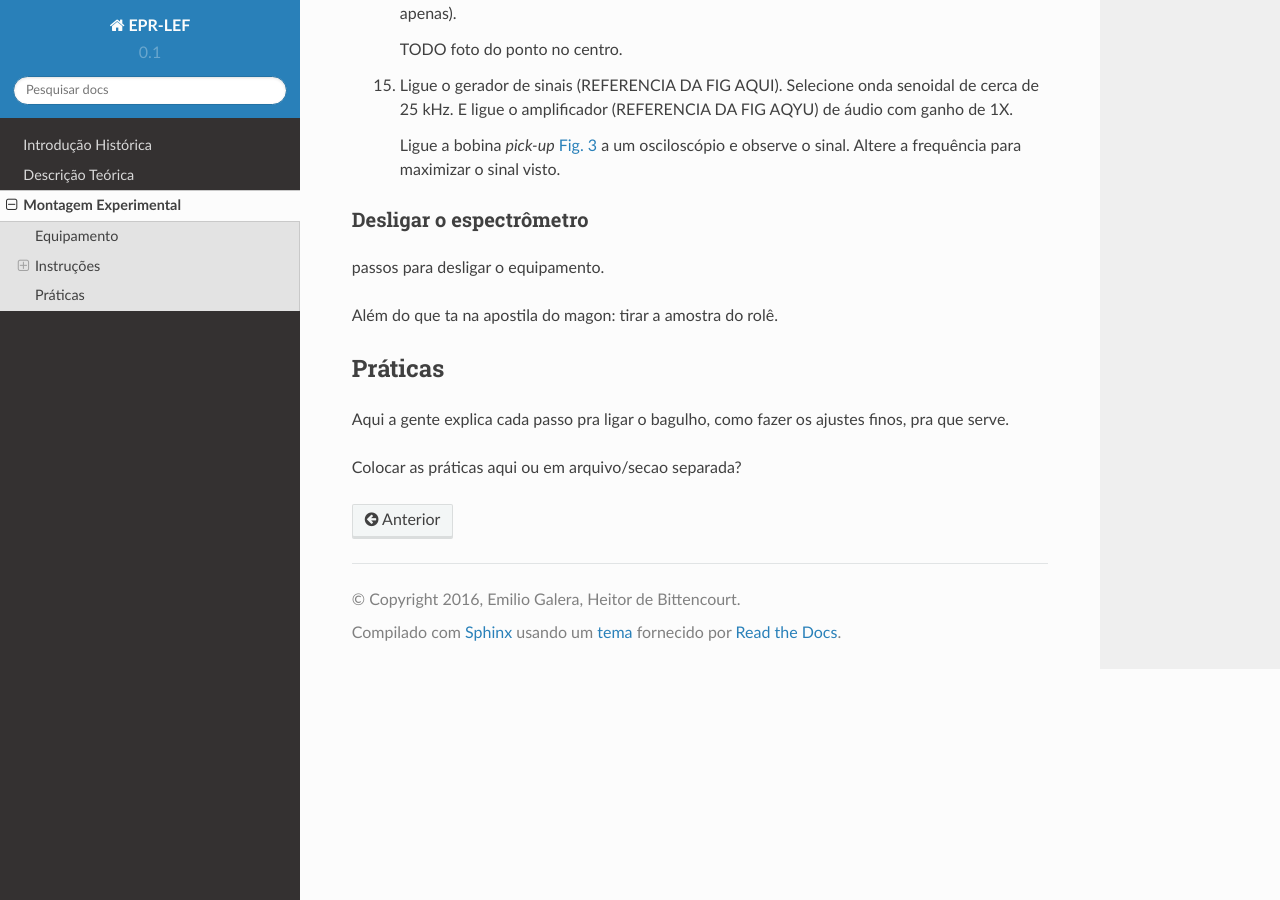
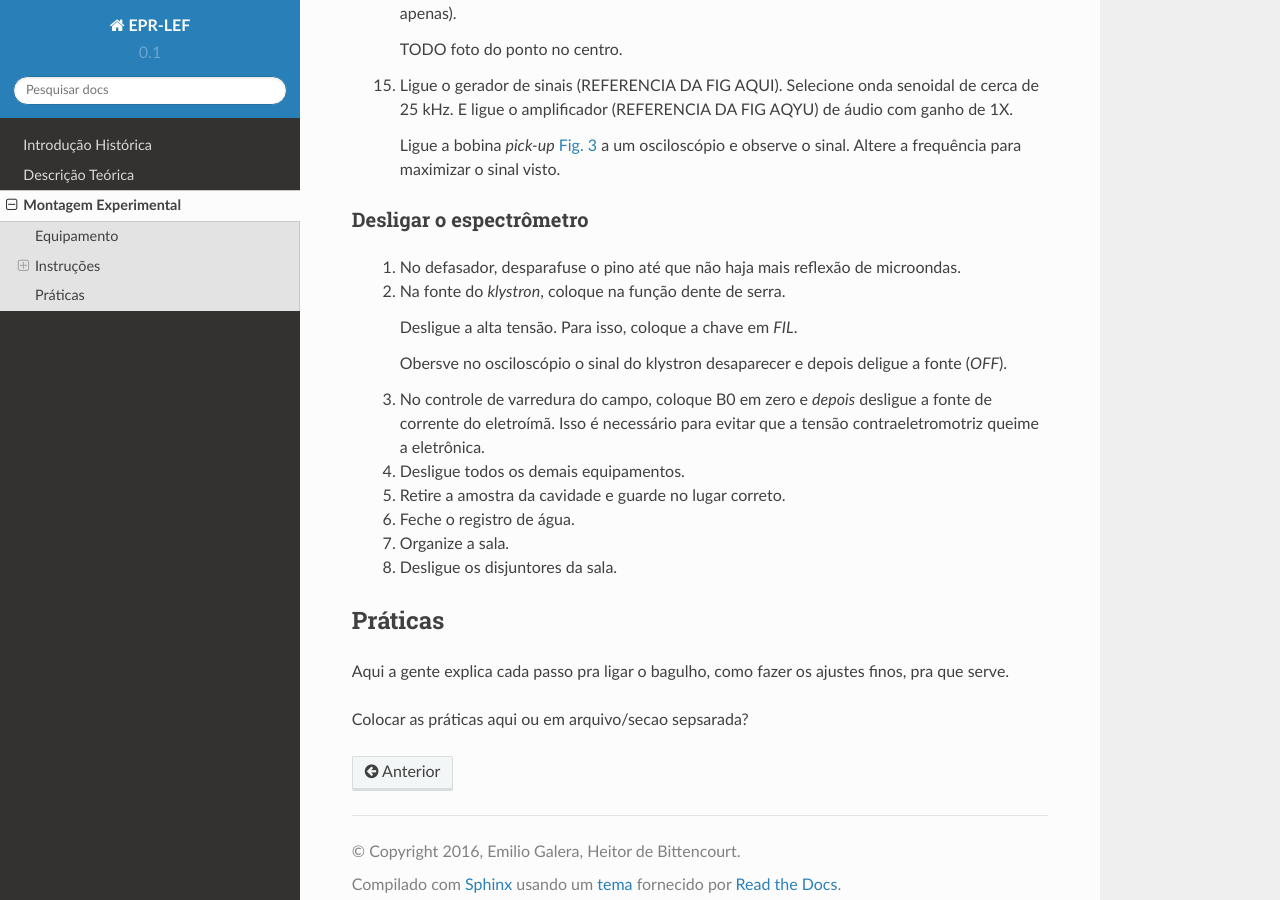
Before and after one commit to heitorPB/EPR-LEF, a Sphinx documentation site: the page built from doc/equipamento.rst, in a window 1280 px wide and 900 px high, scrolled down 4004 px. Built offline with Sphinx 7.4.7 and the Read the Docs theme 2.0.0, drawn with Linux system fonts in a browser that asks for light colours; some of the changed text lies outside the part shown.

Commit message:
ROteiro para desligar o trambolho completo

```diff
--- a/doc/equipamento.rst
+++ b/doc/equipamento.rst
@@ -173,9 +173,29 @@ Ligar o espectrômetro
 Desligar o espectrômetro
 ~~~~~~~~~~~~~~~~~~~~~~~~
 
-passos para desligar o equipamento.
+        #. No defasador, desparafuse o pino até que não haja mais reflexão
+           de microondas.
 
-Além do que ta na apostila do magon: tirar a amostra do rolê.
+        #. Na fonte do *klystron*, coloque na função dente de serra.
+
+           Desligue a alta tensão. Para isso, coloque a chave em *FIL*.
+
+           Obersve no osciloscópio o sinal do klystron desaparecer e depois
+           deligue a fonte (*OFF*).
+
+        #. No controle de varredura do campo, coloque B0 em zero e *depois*
+           desligue a fonte de corrente do eletroímã. Isso é necessário para
+           evitar que a tensão contraeletromotriz queime a eletrônica.
+
+        #. Desligue todos os demais equipamentos.
+
+        #. Retire a amostra da cavidade e guarde no lugar correto.
+
+        #. Feche o registro de água.
+
+        #. Organize a sala.
+
+        #. Desligue os disjuntores da sala.
 
 
 Práticas
@@ -184,4 +204,4 @@ Práticas
 Aqui a gente explica cada passo pra ligar o bagulho, como fazer os ajustes finos,
 pra que serve.
 
-Colocar as práticas aqui ou em arquivo/secao separada?
+Colocar as práticas aqui ou em arquivo/secao sepsarada?
```
Also changed, not shown: other parts of doc/equipamento.rst (+1 -1 lines).
